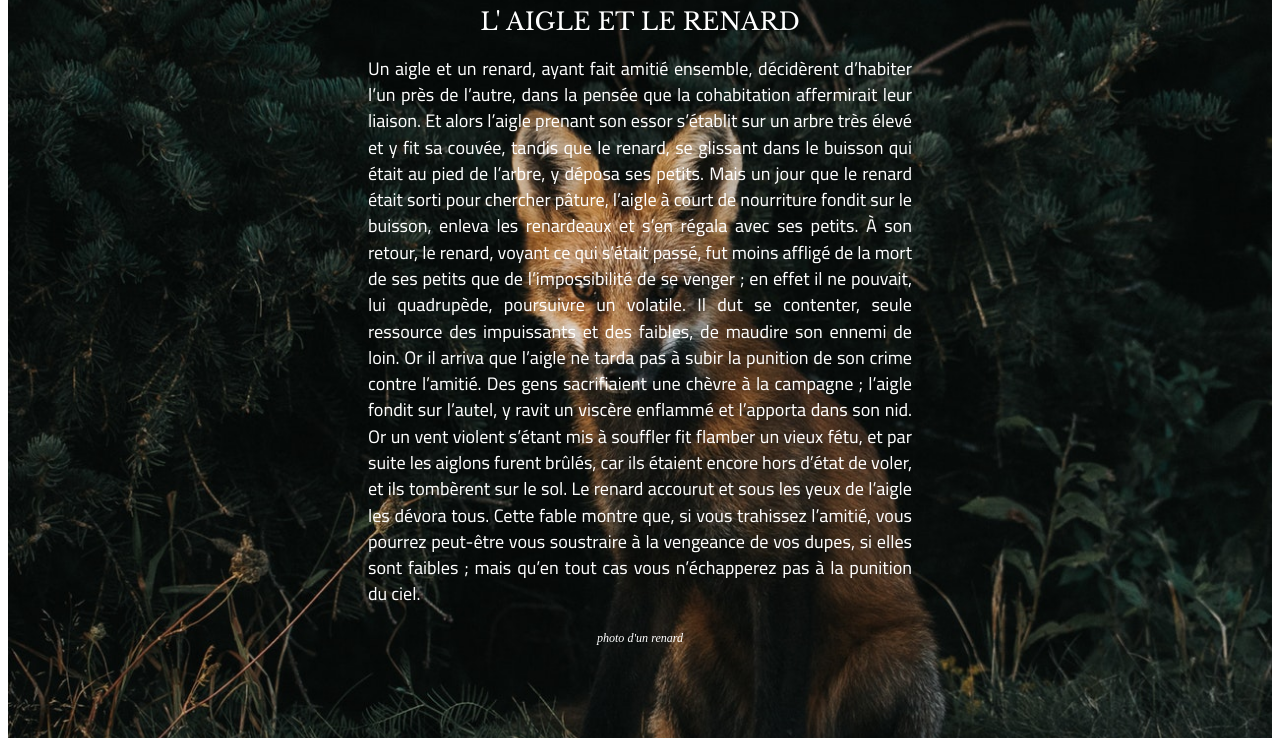
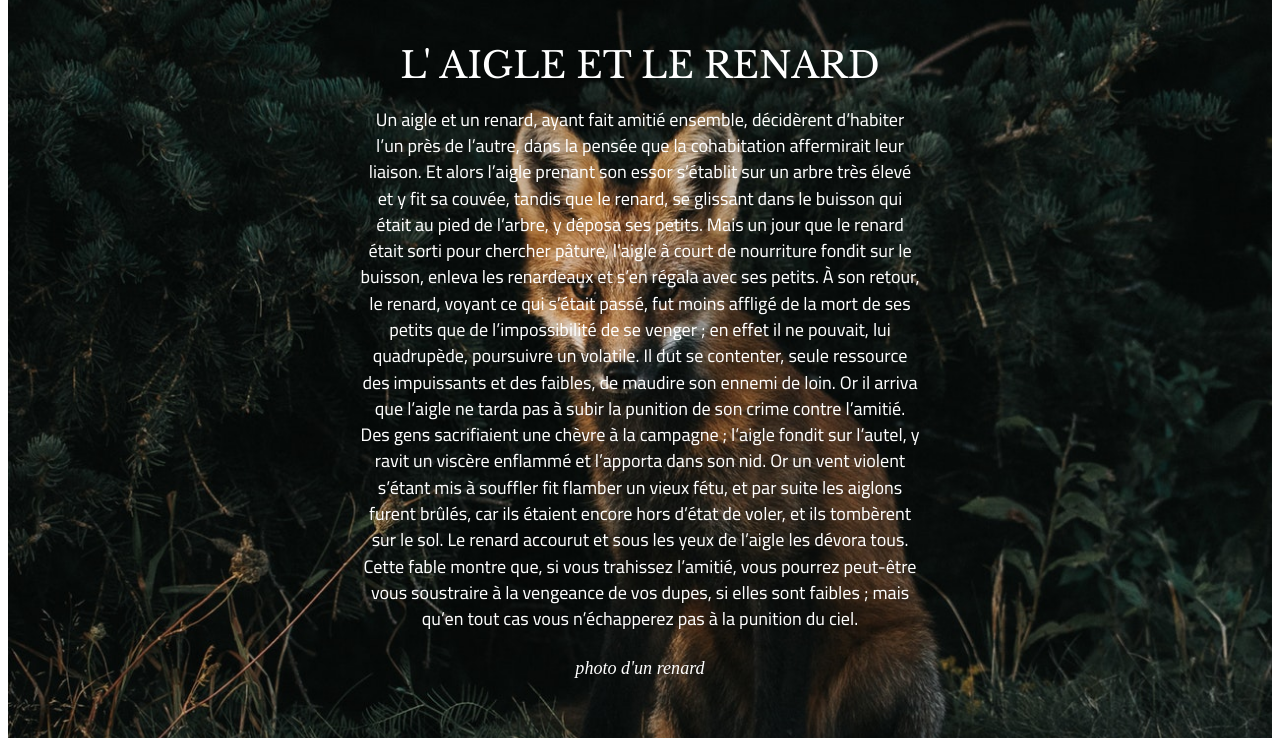
Before and after one commit to pmcgarnier/D3_Projet1_esope, a plain HTML site: page index.html in a window 1280 px wide. Shown: the part 884-1622 px from the top of the page. Drawn offline with nearby package versions, Linux system fonts and the light colour scheme; a web font is replaced by a local one.

Commit message:
changement
menu

```diff
--- a/css/master.css
+++ b/css/master.css
@@ -58,9 +58,9 @@ section {
   color : #fff;
   min-height: 90vh;
   background-size: cover;
+  display: flex;
   justify-content: center;
   align-items: center;
-  text-align: center;
   text-align: center;
 }
 
--- a/css/typo.css
+++ b/css/typo.css
@@ -39,14 +39,11 @@ text-align: center;
 margin: 10px;
 }
 
-#section01 p {
+#section01 .content {
 font-family: 'Cairo', sans-serif;
 color: rgb(255, 255, 255);
 font-size: 1.5em;
-margin-right:340px ;
-margin-left: 340px ;
-text-align: justify;
-
+max-width: 560px;
 }
 
 #section02 h1 {
--- a/index.html
+++ b/index.html
@@ -30,10 +30,9 @@
     <h1>L' AIGLE ET LE RENARD</h1>
     <p>Un aigle et un renard, ayant fait amitié ensemble, décidèrent d’habiter l’un près de l’autre, dans la pensée que la cohabitation affermirait leur liaison. Et alors l’aigle prenant son essor s’établit sur un arbre très élevé et y fit sa couvée, tandis que le renard, se glissant dans le buisson qui était au pied de l’arbre, y déposa ses petits. Mais un jour que le renard était sorti pour chercher pâture, l’aigle à court de nourriture fondit sur le buisson, enleva les renardeaux et s’en régala avec ses petits. À son retour, le renard, voyant ce qui s’était passé, fut moins affligé de la mort de ses petits que de l’impossibilité de se venger ; en effet il ne pouvait, lui quadrupède, poursuivre un volatile. Il dut se contenter, seule ressource des impuissants et des faibles, de maudire son ennemi de loin. Or il arriva que l’aigle ne tarda pas à subir la punition de son crime contre l’amitié. Des gens sacrifiaient une chèvre à la campagne ; l’aigle fondit sur l’autel, y ravit un viscère enflammé et l’apporta dans son nid. Or un vent violent s’étant mis à souffler fit flamber un vieux fétu, et par suite les aiglons furent brûlés, car ils étaient encore hors d’état de voler, et ils tombèrent sur le sol. Le renard accourut et sous les yeux de l’aigle les dévora tous.
 Cette fable montre que, si vous trahissez l’amitié, vous pourrez peut-être vous soustraire à la vengeance de vos dupes, si elles sont faibles ; mais qu’en tout cas vous n’échapperez pas à la punition du ciel.</p>
+  <figcaption>photo d'un renard </figcaption>
 </div>
 
-  <figcaption>photo d'un renard </figcaption>
-</div>
 </section>
 
 <section id="section02" class="even">
```
